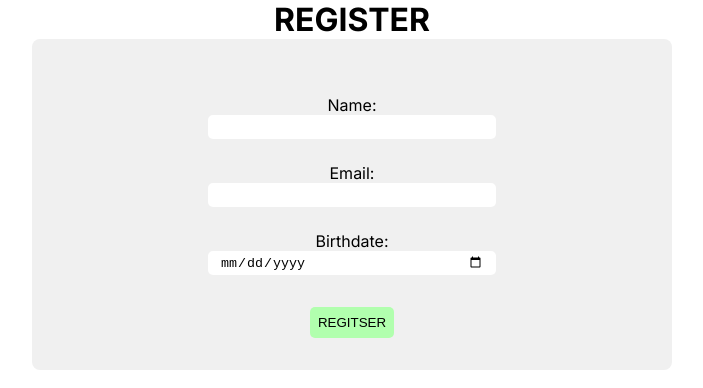
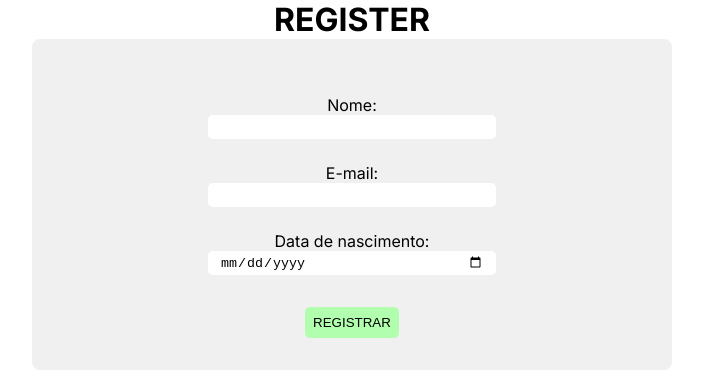
Before and after one commit to pedromonteir01/cssPure, a Next.js app: page /login in a window 1280 px wide. Shown: the top 388 px of the page, without its empty margins (288-991 px from the left). Built offline with nearby package versions, Linux system fonts and the light colour scheme.

Commit message:
feat: fix details

```diff
--- a/app/login/page.jsx
+++ b/app/login/page.jsx
@@ -79,7 +79,7 @@ function Login() {
             <h1>REGISTER</h1>
             <article className={styles.loginform}>
                 <section className={styles.inputfield}>
-                    <label>Name:</label>
+                    <label>Nome:</label>
                     <input type="text"
                         value={name}
                         onChange={(param) => {
@@ -90,7 +90,7 @@ function Login() {
                 </section>
 
                 <section className={styles.inputfield}>
-                    <label>Email:</label>
+                    <label>E-mail:</label>
                     <input type="email"
                         value={email}
                         onChange={(param) => {
@@ -101,7 +101,7 @@ function Login() {
                 </section>
 
                 <section className={styles.inputfield}>
-                    <label>Birthdate:</label>
+                    <label>Data de nascimento:</label>
                     <input type="date"
                         value={birthday}
                         onChange={(param) => {
@@ -119,7 +119,7 @@ function Login() {
                     }
                       {
                         !show && (
-                            <button onClick={showUsers} className={styles.btn}>Regitser</button>
+                            <button onClick={showUsers} className={styles.btn}>Registrar</button>
                         )
                     }
                 </section>
```
